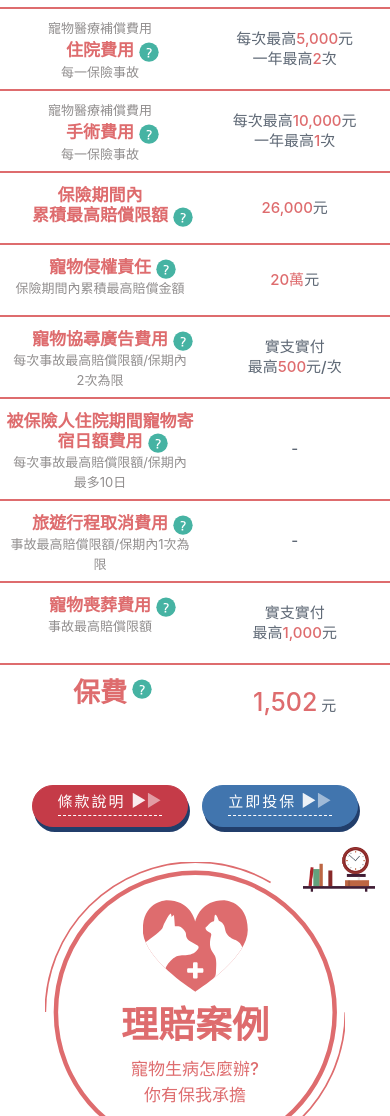
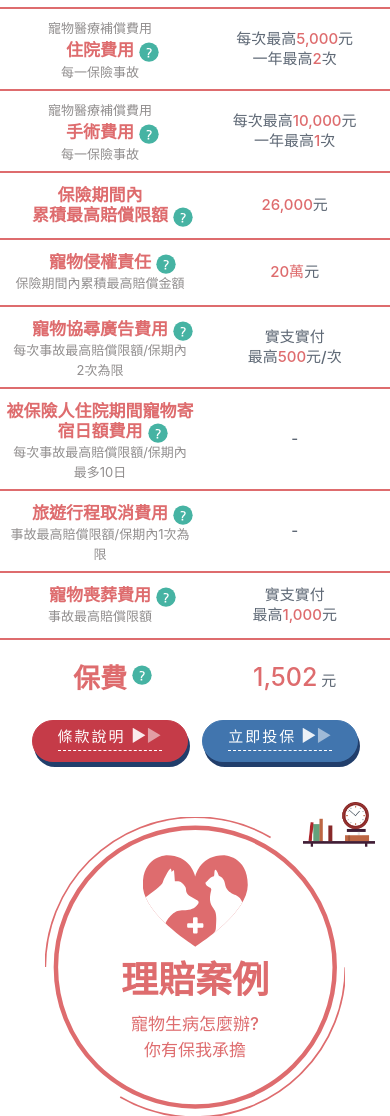
Before and after one commit to hsinhuachen/hsinhuachen.github.io, a PHP site: page /mingtai/index.html in a window 390 px wide. Shown: the part 4768-5884 px from the top of the page. Run offline with PHP 8.4, Linux system fonts and the light colour scheme.

Commit message:
手機版第一次修正2

```diff
--- a/mingtai/index.html
+++ b/mingtai/index.html
@@ -303,17 +303,19 @@
               <div class="col-info"><div class="middle"><p class="text-center">實支實付<br>最高<span class="purpleText">2,000</span>元</p></div></div>
             </div> <!-- /row -->
             <div class="row">
-              <div class="col-title text-center">
+              <div class="col-title text-center col-low">
                 <h3 class="pinkText">寵物喪葬費用 <img src="images/question.svg" alt="" class="question"></h3>
                 <div class="small">事故最高賠償限額</div>
               </div>
-              <div class="col-info column1"><div class="middle"><p class="text-center">實支實付<br>最高<span class="pinkText">1,000</span>元</p></div></div>
-              <div class="col-info"><div class="middle"><p class="text-center">實支實付<br>最高<span class="greenText">2,000</span>元</p></div></div>
-              <div class="col-info"><div class="middle"><p class="text-center">實支實付<br>最高<span class="purpleText">2,000</span>元</p></div></div>
+              <div class="col-info column1 col-low"><div class="middle"><p class="text-center">實支實付<br>最高<span class="pinkText">1,000</span>元</p></div></div>
+              <div class="col-info col-low"><div class="middle"><p class="text-center">實支實付<br>最高<span class="greenText">2,000</span>元</p></div></div>
+              <div class="col-info col-low"><div class="middle"><p class="text-center">實支實付<br>最高<span class="purpleText">2,000</span>元</p></div></div>
             </div> <!-- /row -->
             <div class="row caseFooter">
               <div class="col-title text-center">
-                <h3 class="pinkText">保費 <img src="images/question.svg" alt="" class="question"></h3>
+                <div class="middle">
+                  <h3 class="pinkText">保費 <img src="images/question.svg" alt="" class="question"></h3>
+                </div>
               </div>
               <div class="col-info column1"><div class="middle"><p class="text-center"><span class="pinkText big">1,502</span> 元</p></div></div>
               <div class="col-info big"><div class="middle"><p class="text-center"><span class="greenText big">3,350</span> 元</p></div></div>
--- a/mingtai/sass/_mobile.scss
+++ b/mingtai/sass/_mobile.scss
@@ -447,7 +447,7 @@
 	}
 
 	.col-low{
-		height: 50px;
+		height: 45px;
 	}
 
 	.col-height{
@@ -460,6 +460,11 @@
 
 	.tableHeader .title2 {
 	    background-position: -263px top;
+	}
+
+	.control{
+		padding-top: 0px;
+		padding-bottom: 40px;
 	}
 
 	.caseCircle1{
```
Also changed, not shown: mingtai/css/style.css.
